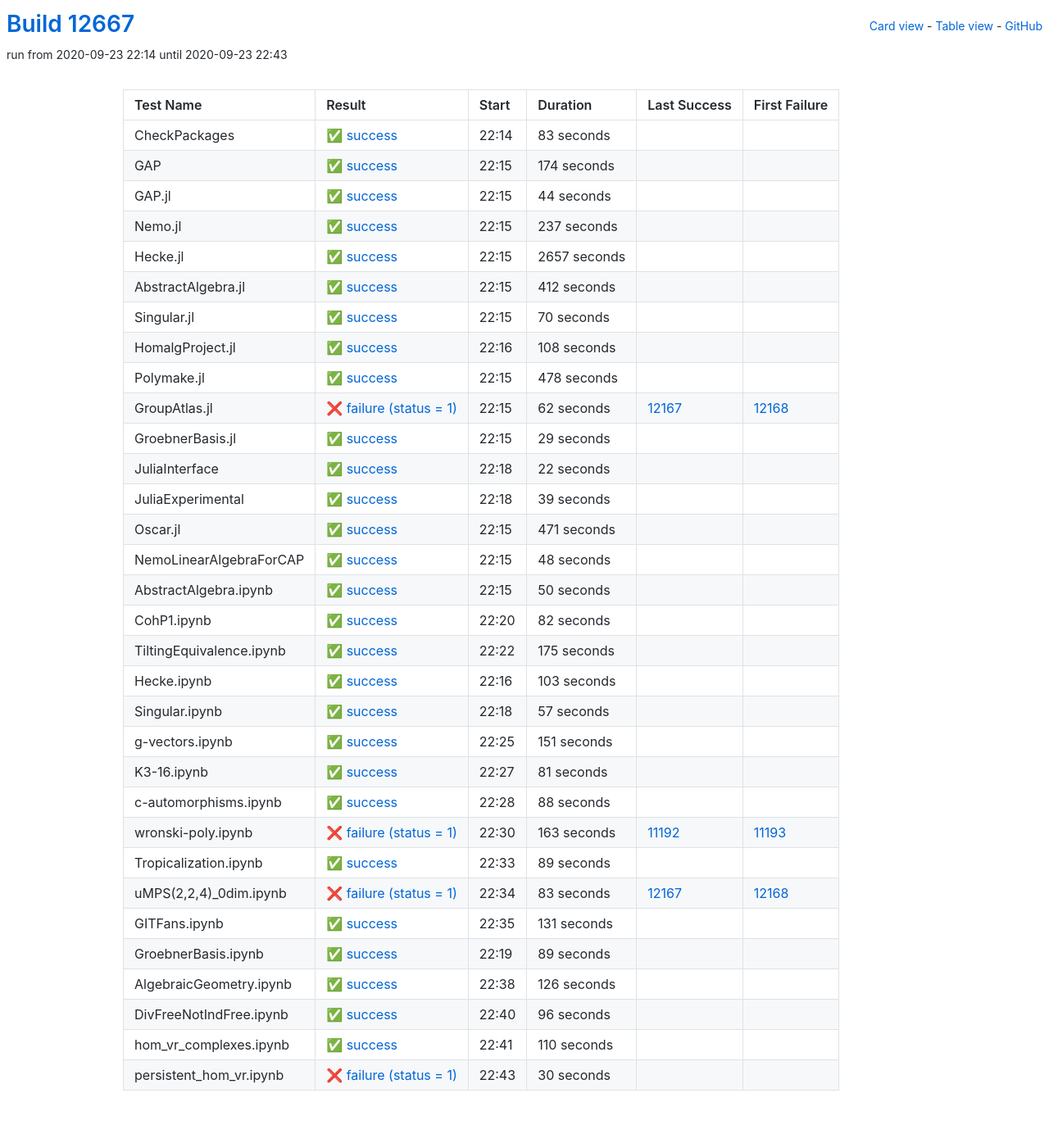
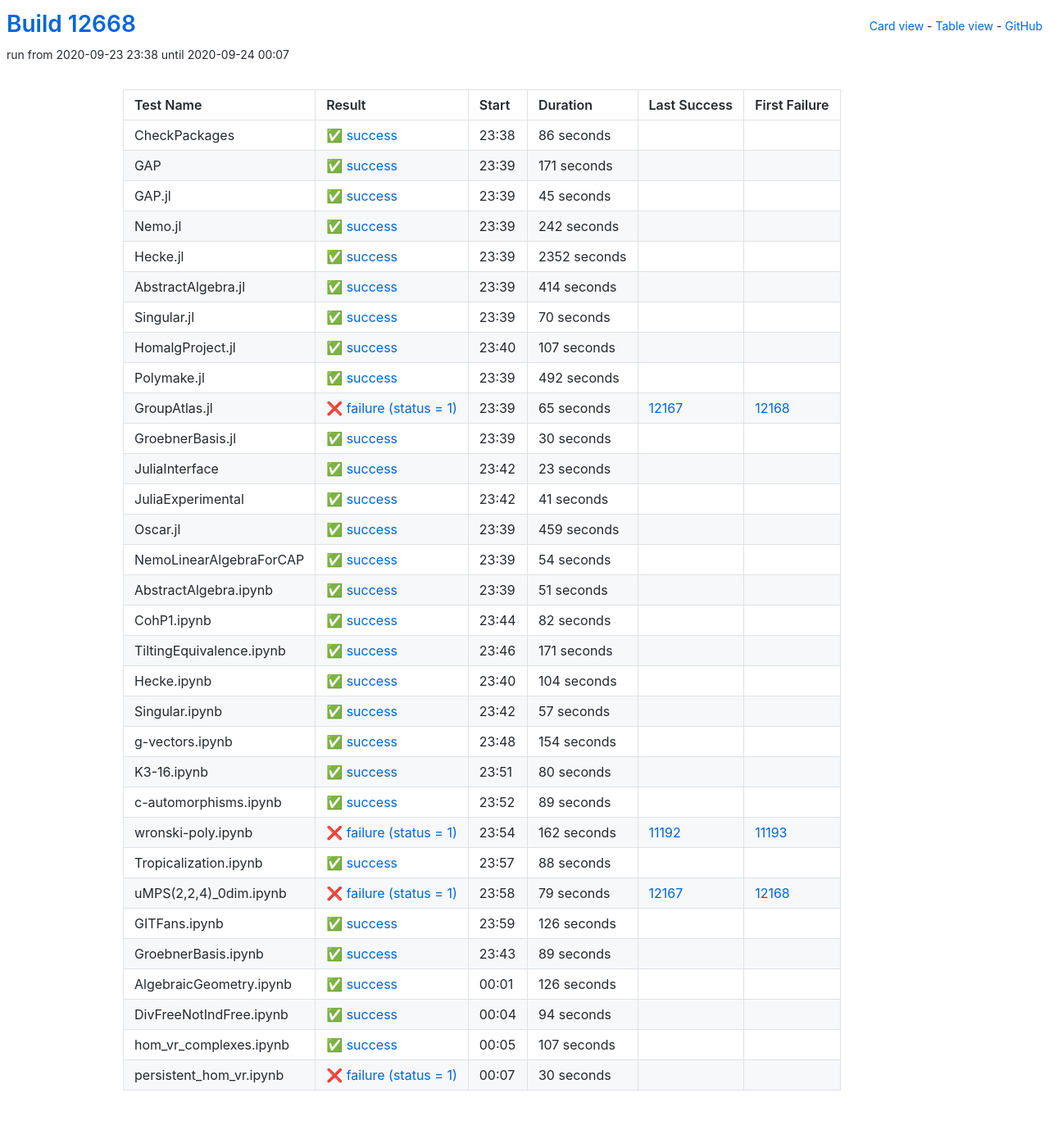
Before and after one commit to oscar-system/oscar-ci-status, a Jekyll site: the page built from table.html, in a window 1280 px wide. Shown: the whole page at 82% size. Built offline with Jekyll 4.4.1, drawn with Linux system fonts in a browser that asks for light colours.

Commit message:
Build #12668

```diff
--- a/_data/ci.yml
+++ b/_data/ci.yml
@@ -1,6 +1,6 @@
 ---
-build: 12667
-build_url: https://oscarci.mathematik.uni-kl.de/job/oscar/12667/
+build: 12668
+build_url: https://oscarci.mathematik.uni-kl.de/job/oscar/12668/
 job: oscar
 organization: oscar-system
 repo: oscar-ci-status
@@ -8,80 +8,80 @@
 tests:
 - name: CheckPackages
   id: checkpackages
-  log: https://oscarci.mathematik.uni-kl.de/job/oscar/12667/artifact/logs/build-12667/CheckPackages.log
-  start: 2020-09-23 22:14
+  log: https://oscarci.mathematik.uni-kl.de/job/oscar/12668/artifact/logs/build-12668/CheckPackages.log
+  start: 2020-09-23 23:38
   success: true
   exitcode: 0
   status: success
-  duration: 83
+  duration: 86
   last_success: false
   last_success_url:
   first_failure: false
   first_failure_url:
 - name: GAP
   id: gap
-  log: https://oscarci.mathematik.uni-kl.de/job/oscar/12667/artifact/logs/build-12667/GAP.log
-  start: 2020-09-23 22:15
+  log: https://oscarci.mathematik.uni-kl.de/job/oscar/12668/artifact/logs/build-12668/GAP.log
+  start: 2020-09-23 23:39
   success: true
   exitcode: 0
   status: success
-  duration: 174
+  duration: 171
   last_success: false
   last_success_url:
   first_failure: false
   first_failure_url:
 - name: GAP.jl
   id: gap-jl
-  log: https://oscarci.mathematik.uni-kl.de/job/oscar/12667/artifact/logs/build-12667/GAP.jl.log
-  start: 2020-09-23 22:15
+  log: https://oscarci.mathematik.uni-kl.de/job/oscar/12668/artifact/logs/build-12668/GAP.jl.log
+  start: 2020-09-23 23:39
   success: true
   exitcode: 0
   status: success
-  duration: 44
+  duration: 45
   last_success: false
   last_success_url:
   first_failure: false
   first_failure_url:
 - name: Nemo.jl
   id: nemo-jl
-  log: https://oscarci.mathematik.uni-kl.de/job/oscar/12667/artifact/logs/build-12667/Nemo.jl.log
-  start: 2020-09-23 22:15
+  log: https://oscarci.mathematik.uni-kl.de/job/oscar/12668/artifact/logs/build-12668/Nemo.jl.log
+  start: 2020-09-23 23:39
   success: true
   exitcode: 0
   status: success
-  duration: 237
+  duration: 242
   last_success: false
   last_success_url:
   first_failure: false
   first_failure_url:
 - name: Hecke.jl
   id: hecke-jl
-  log: https://oscarci.mathematik.uni-kl.de/job/oscar/12667/artifact/logs/build-12667/Hecke.jl.log
-  start: 2020-09-23 22:15
+  log: https://oscarci.mathematik.uni-kl.de/job/oscar/12668/artifact/logs/build-12668/Hecke.jl.log
+  start: 2020-09-23 23:39
   success: true
   exitcode: 0
   status: success
-  duration: 2657
+  duration: 2352
   last_success: false
   last_success_url:
   first_failure: false
   first_failure_url:
 - name: AbstractAlgebra.jl
   id: abstractalgebra-jl
-  log: https://oscarci.mathematik.uni-kl.de/job/oscar/12667/artifact/logs/build-12667/AbstractAlgebra.jl.log
-  start: 2020-09-23 22:15
+  log: https://oscarci.mathematik.uni-kl.de/job/oscar/12668/artifact/logs/build-12668/AbstractAlgebra.jl.log
+  start: 2020-09-23 23:39
   success: true
   exitcode: 0
   status: success
-  duration: 412
+  duration: 414
   last_success: false
   last_success_url:
   first_failure: false
   first_failure_url:
 - name: Singular.jl
   id: singular-jl
-  log: https://oscarci.mathematik.uni-kl.de/job/oscar/12667/artifact/logs/build-12667/Singular.jl.log
-  start: 2020-09-23 22:15
+  log: https://oscarci.mathematik.uni-kl.de/job/oscar/12668/artifact/logs/build-12668/Singular.jl.log
+  start: 2020-09-23 23:39
   success: true
   exitcode: 0
   status: success
@@ -92,116 +92,116 @@
   first_failure_url:
 - name: HomalgProject.jl
   id: homalgproject-jl
-  log: https://oscarci.mathematik.uni-kl.de/job/oscar/12667/artifact/logs/build-12667/HomalgProject.jl.log
-  start: 2020-09-23 22:16
+  log: https://oscarci.mathematik.uni-kl.de/job/oscar/12668/artifact/logs/build-12668/HomalgProject.jl.log
+  start: 2020-09-23 23:40
   success: true
   exitcode: 0
   status: success
-  duration: 108
+  duration: 107
   last_success: false
   last_success_url:
   first_failure: false
   first_failure_url:
 - name: Polymake.jl
   id: polymake-jl
-  log: https://oscarci.mathematik.uni-kl.de/job/oscar/12667/artifact/logs/build-12667/Polymake.jl.log
-  start: 2020-09-23 22:15
+  log: https://oscarci.mathematik.uni-kl.de/job/oscar/12668/artifact/logs/build-12668/Polymake.jl.log
+  start: 2020-09-23 23:39
   success: true
   exitcode: 0
   status: success
-  duration: 478
+  duration: 492
   last_success: false
   last_success_url:
   first_failure: false
   first_failure_url:
 - name: GroupAtlas.jl
   id: groupatlas-jl
-  log: https://oscarci.mathematik.uni-kl.de/job/oscar/12667/artifact/logs/build-12667/GroupAtlas.jl.log
-  start: 2020-09-23 22:15
+  log: https://oscarci.mathematik.uni-kl.de/job/oscar/12668/artifact/logs/build-12668/GroupAtlas.jl.log
+  start: 2020-09-23 23:39
   success: false
   exitcode: 1
   status: failure
-  duration: 62
+  duration: 65
   last_success: 12167
   last_success_url: https://oscarci.mathematik.uni-kl.de/job/oscar/12167/
   first_failure: 12168
   first_failure_url: https://oscarci.mathematik.uni-kl.de/job/oscar/12168/
 - name: GroebnerBasis.jl
   id: groebnerbasis-jl
-  log: https://oscarci.mathematik.uni-kl.de/job/oscar/12667/artifact/logs/build-12667/GroebnerBasis.jl.log
-  start: 2020-09-23 22:15
+  log: https://oscarci.mathematik.uni-kl.de/job/oscar/12668/artifact/logs/build-12668/GroebnerBasis.jl.log
+  start: 2020-09-23 23:39
   success: true
   exitcode: 0
   status: success
-  duration: 29
+  duration: 30
   last_success: false
   last_success_url:
   first_failure: false
   first_failure_url:
 - name: JuliaInterface
   id: juliainterface
-  log: https://oscarci.mathematik.uni-kl.de/job/oscar/12667/artifact/logs/build-12667/JuliaInterface.log
-  start: 2020-09-23 22:18
+  log: https://oscarci.mathematik.uni-kl.de/job/oscar/12668/artifact/logs/build-12668/JuliaInterface.log
+  start: 2020-09-23 23:42
   success: true
   exitcode: 0
   status: success
-  duration: 22
+  duration: 23
   last_success: false
   last_success_url:
   first_failure: false
   first_failure_url:
 - name: JuliaExperimental
   id: juliaexperimental
-  log: https://oscarci.mathematik.uni-kl.de/job/oscar/12667/artifact/logs/build-12667/JuliaExperimental.log
-  start: 2020-09-23 22:18
+  log: https://oscarci.mathematik.uni-kl.de/job/oscar/12668/artifact/logs/build-12668/JuliaExperimental.log
+  start: 2020-09-23 23:42
   success: true
   exitcode: 0
   status: success
-  duration: 39
+  duration: 41
   last_success: false
   last_success_url:
   first_failure: false
   first_failure_url:
 - name: Oscar.jl
   id: oscar-jl
-  log: https://oscarci.mathematik.uni-kl.de/job/oscar/12667/artifact/logs/build-12667/Oscar.jl.log
-  start: 2020-09-23 22:15
+  log: https://oscarci.mathematik.uni-kl.de/job/oscar/12668/artifact/logs/build-12668/Oscar.jl.log
+  start: 2020-09-23 23:39
   success: true
   exitcode: 0
   status: success
-  duration: 471
+  duration: 459
   last_success: false
   last_success_url:
   first_failure: false
   first_failure_url:
 - name: NemoLinearAlgebraForCAP
   id: nemolinearalgebraforcap
-  log: https://oscarci.mathematik.uni-kl.de/job/oscar/12667/artifact/logs/build-12667/NemoLinearAlgebraForCAP.log
-  start: 2020-09-23 22:15
+  log: https://oscarci.mathematik.uni-kl.de/job/oscar/12668/artifact/logs/build-12668/NemoLinearAlgebraForCAP.log
+  start: 2020-09-23 23:39
   success: true
   exitcode: 0
   status: success
-  duration: 48
+  duration: 54
   last_success: false
   last_success_url:
   first_failure: false
   first_failure_url:
 - name: AbstractAlgebra.ipynb
   id: abstractalgebra-ipynb
-  log: https://oscarci.mathematik.uni-kl.de/job/oscar/12667/artifact/logs/build-12667/AbstractAlgebra.ipynb.log
-  start: 2020-09-23 22:15
+  log: https://oscarci.mathematik.uni-kl.de/job/oscar/12668/artifact/logs/build-12668/AbstractAlgebra.ipynb.log
+  start: 2020-09-23 23:39
   success: true
   exitcode: 0
   status: success
-  duration: 50
+  duration: 51
   last_success: false
   last_success_url:
   first_failure: false
   first_failure_url:
 - name: CohP1.ipynb
   id: cohp1-ipynb
-  log: https://oscarci.mathematik.uni-kl.de/job/oscar/12667/artifact/logs/build-12667/CohP1.ipynb.log
-  start: 2020-09-23 22:20
+  log: https://oscarci.mathematik.uni-kl.de/job/oscar/12668/artifact/logs/build-12668/CohP1.ipynb.log
+  start: 2020-09-23 23:44
   success: true
   exitcode: 0
   status: success
@@ -212,32 +212,32 @@
   first_failure_url:
 - name: TiltingEquivalence.ipynb
   id: tiltingequivalence-ipynb
-  log: https://oscarci.mathematik.uni-kl.de/job/oscar/12667/artifact/logs/build-12667/TiltingEquivalence.ipynb.log
-  start: 2020-09-23 22:22
+  log: https://oscarci.mathematik.uni-kl.de/job/oscar/12668/artifact/logs/build-12668/TiltingEquivalence.ipynb.log
+  start: 2020-09-23 23:46
   success: true
   exitcode: 0
   status: success
-  duration: 175
+  duration: 171
   last_success: false
   last_success_url:
   first_failure: false
   first_failure_url:
 - name: Hecke.ipynb
   id: hecke-ipynb
-  log: https://oscarci.mathematik.uni-kl.de/job/oscar/12667/artifact/logs/build-12667/Hecke.ipynb.log
-  start: 2020-09-23 22:16
+  log: https://oscarci.mathematik.uni-kl.de/job/oscar/12668/artifact/logs/build-12668/Hecke.ipynb.log
+  start: 2020-09-23 23:40
   success: true
   exitcode: 0
   status: success
-  duration: 103
+  duration: 104
   last_success: false
   last_success_url:
   first_failure: false
   first_failure_url:
 - name: Singular.ipynb
   id: singular-ipynb
-  log: https://oscarci.mathematik.uni-kl.de/job/oscar/12667/artifact/logs/build-12667/Singular.ipynb.log
-  start: 2020-09-23 22:18
+  log: https://oscarci.mathematik.uni-kl.de/job/oscar/12668/artifact/logs/build-12668/Singular.ipynb.log
+  start: 2020-09-23 23:42
   success: true
   exitcode: 0
   status: success
@@ -248,32 +248,56 @@
   first_failure_url:
 - name: g-vectors.ipynb
   id: g-vectors-ipynb
-  log: https://oscarci.mathematik.uni-kl.de/job/oscar/12667/artifact/logs/build-12667/g-vectors.ipynb.log
-  start: 2020-09-23 22:25
+  log: https://oscarci.mathematik.uni-kl.de/job/oscar/12668/artifact/logs/build-12668/g-vectors.ipynb.log
+  start: 2020-09-23 23:48
   success: true
   exitcode: 0
   status: success
-  duration: 151
+  duration: 154
   last_success: false
   last_success_url:
   first_failure: false
   first_failure_url:
 - name: K3-16.ipynb
   id: k3-16-ipynb
-  log: https://oscarci.mathematik.uni-kl.de/job/oscar/12667/artifact/logs/build-12667/K3-16.ipynb.log
-  start: 2020-09-23 22:27
+  log: https://oscarci.mathematik.uni-kl.de/job/oscar/12668/artifact/logs/build-12668/K3-16.ipynb.log
+  start: 2020-09-23 23:51
   success: true
   exitcode: 0
   status: success
-  duration: 81
+  duration: 80
   last_success: false
   last_success_url:
   first_failure: false
   first_failure_url:
 - name: c-automorphisms.ipynb
   id: c-automorphisms-ipynb
-  log: https://oscarci.mathematik.uni-kl.de/job/oscar/12667/artifact/logs/build-12667/c-automorphisms.ipynb.log
-  start: 2020-09-23 22:28
+  log: https://oscarci.mathematik.uni-kl.de/job/oscar/12668/artifact/logs/build-12668/c-automorphisms.ipynb.log
+  start: 2020-09-23 23:52
+  success: true
+  exitcode: 0
+  status: success
+  duration: 89
+  last_success: false
+  last_success_url:
+  first_failure: false
+  first_failure_url:
+- name: wronski-poly.ipynb
+  id: wronski-poly-ipynb
+  log: https://oscarci.mathematik.uni-kl.de/job/oscar/12668/artifact/logs/build-12668/wronski-poly.ipynb.log
+  start: 2020-09-23 23:54
+  success: false
+  exitcode: 1
+  status: failure
+  duration: 162
+  last_success: 11192
+  last_success_url: https://oscarci.mathematik.uni-kl.de/job/oscar/11192/
+  first_failure: 11193
+  first_failure_url: https://oscarci.mathematik.uni-kl.de/job/oscar/11193/
+- name: Tropicalization.ipynb
+  id: tropicalization-ipynb
+  log: https://oscarci.mathematik.uni-kl.de/job/oscar/12668/artifact/logs/build-12668/Tropicalization.ipynb.log
+  start: 2020-09-23 23:57
   success: true
   exitcode: 0
   status: success
@@ -282,58 +306,34 @@
   last_success_url:
   first_failure: false
   first_failure_url:
-- name: wronski-poly.ipynb
-  id: wronski-poly-ipynb
-  log: https://oscarci.mathematik.uni-kl.de/job/oscar/12667/artifact/logs/build-12667/wronski-poly.ipynb.log
-  start: 2020-09-23 22:30
+- name: uMPS(2,2,4)_0dim.ipynb
+  id: umps-2-2-4-0dim-ipynb
+  log: https://oscarci.mathematik.uni-kl.de/job/oscar/12668/artifact/logs/build-12668/uMPS-2-2-4-_0dim.ipynb.log
+  start: 2020-09-23 23:58
   success: false
   exitcode: 1
   status: failure
-  duration: 163
-  last_success: 11192
-  last_success_url: https://oscarci.mathematik.uni-kl.de/job/oscar/11192/
-  first_failure: 11193
-  first_failure_url: https://oscarci.mathematik.uni-kl.de/job/oscar/11193/
-- name: Tropicalization.ipynb
-  id: tropicalization-ipynb
-  log: https://oscarci.mathematik.uni-kl.de/job/oscar/12667/artifact/logs/build-12667/Tropicalization.ipynb.log
-  start: 2020-09-23 22:33
-  success: true
-  exitcode: 0
-  status: success
-  duration: 89
-  last_success: false
-  last_success_url:
-  first_failure: false
-  first_failure_url:
-- name: uMPS(2,2,4)_0dim.ipynb
-  id: umps-2-2-4-0dim-ipynb
-  log: https://oscarci.mathematik.uni-kl.de/job/oscar/12667/artifact/logs/build-12667/uMPS-2-2-4-_0dim.ipynb.log
-  start: 2020-09-23 22:34
-  success: false
-  exitcode: 1
-  status: failure
-  duration: 83
+  duration: 79
   last_success: 12167
   last_success_url: https://oscarci.mathematik.uni-kl.de/job/oscar/12167/
   first_failure: 12168
   first_failure_url: https://oscarci.mathematik.uni-kl.de/job/oscar/12168/
 - name: GITFans.ipynb
   id: gitfans-ipynb
-  log: https://oscarci.mathematik.uni-kl.de/job/oscar/12667/artifact/logs/build-12667/GITFans.ipynb.log
-  start: 2020-09-23 22:35
+  log: https://oscarci.mathematik.uni-kl.de/job/oscar/12668/artifact/logs/build-12668/GITFans.ipynb.log
+  start: 2020-09-23 23:59
   success: true
   exitcode: 0
   status: success
-  duration: 131
+  duration: 126
   last_success: false
   last_success_url:
   first_failure: false
   first_failure_url:
 - name: GroebnerBasis.ipynb
   id: groebnerbasis-ipynb
-  log: https://oscarci.mathematik.uni-kl.de/job/oscar/12667/artifact/logs/build-12667/GroebnerBasis.ipynb.log
-  start: 2020-09-23 22:19
+  log: https://oscarci.mathematik.uni-kl.de/job/oscar/12668/artifact/logs/build-12668/GroebnerBasis.ipynb.log
+  start: 2020-09-23 23:43
   success: true
   exitcode: 0
   status: success
@@ -344,8 +344,8 @@
   first_failure_url:
 - name: AlgebraicGeometry.ipynb
   id: algebraicgeometry-ipynb
-  log: https://oscarci.mathematik.uni-kl.de/job/oscar/12667/artifact/logs/build-12667/AlgebraicGeometry.ipynb.log
-  start: 2020-09-23 22:38
+  log: https://oscarci.mathematik.uni-kl.de/job/oscar/12668/artifact/logs/build-12668/AlgebraicGeometry.ipynb.log
+  start: 2020-09-24 00:01
   success: true
   exitcode: 0
   status: success
@@ -356,32 +356,32 @@
   first_failure_url:
 - name: DivFreeNotIndFree.ipynb
   id: divfreenotindfree-ipynb
-  log: https://oscarci.mathematik.uni-kl.de/job/oscar/12667/artifact/logs/build-12667/DivFreeNotIndFree.ipynb.log
-  start: 2020-09-23 22:40
+  log: https://oscarci.mathematik.uni-kl.de/job/oscar/12668/artifact/logs/build-12668/DivFreeNotIndFree.ipynb.log
+  start: 2020-09-24 00:04
   success: true
   exitcode: 0
   status: success
-  duration: 96
+  duration: 94
   last_success: false
   last_success_url:
   first_failure: false
   first_failure_url:
 - name: hom_vr_complexes.ipynb
   id: hom-vr-complexes-ipynb
-  log: https://oscarci.mathematik.uni-kl.de/job/oscar/12667/artifact/logs/build-12667/hom_vr_complexes.ipynb.log
-  start: 2020-09-23 22:41
+  log: https://oscarci.mathematik.uni-kl.de/job/oscar/12668/artifact/logs/build-12668/hom_vr_complexes.ipynb.log
+  start: 2020-09-24 00:05
   success: true
   exitcode: 0
   status: success
-  duration: 110
+  duration: 107
   last_success: false
   last_success_url:
   first_failure: false
   first_failure_url:
 - name: persistent_hom_vr.ipynb
   id: persistent-hom-vr-ipynb
-  log: https://oscarci.mathematik.uni-kl.de/job/oscar/12667/artifact/logs/build-12667/persistent_hom_vr.ipynb.log
-  start: 2020-09-23 22:43
+  log: https://oscarci.mathematik.uni-kl.de/job/oscar/12668/artifact/logs/build-12668/persistent_hom_vr.ipynb.log
+  start: 2020-09-24 00:07
   success: false
   exitcode: 1
   status: failure
```
Also changed, not shown: README.md.
